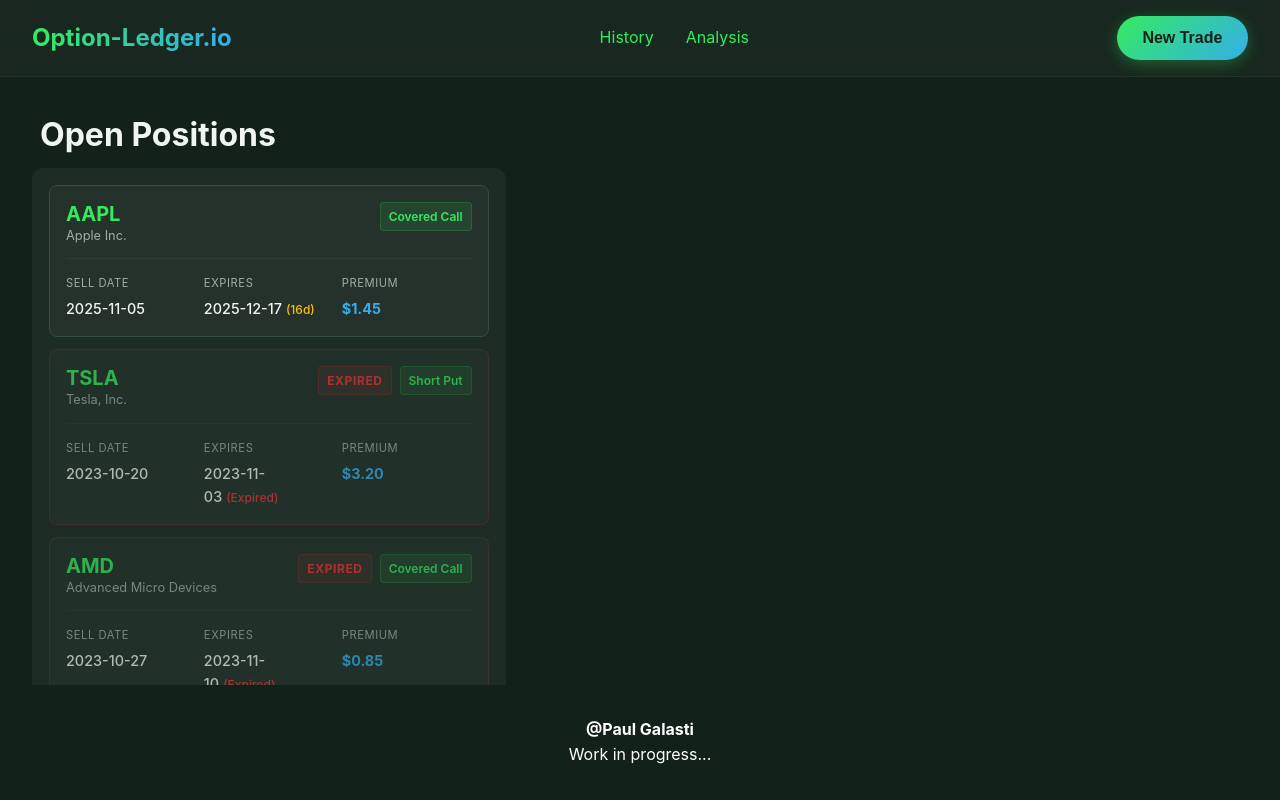
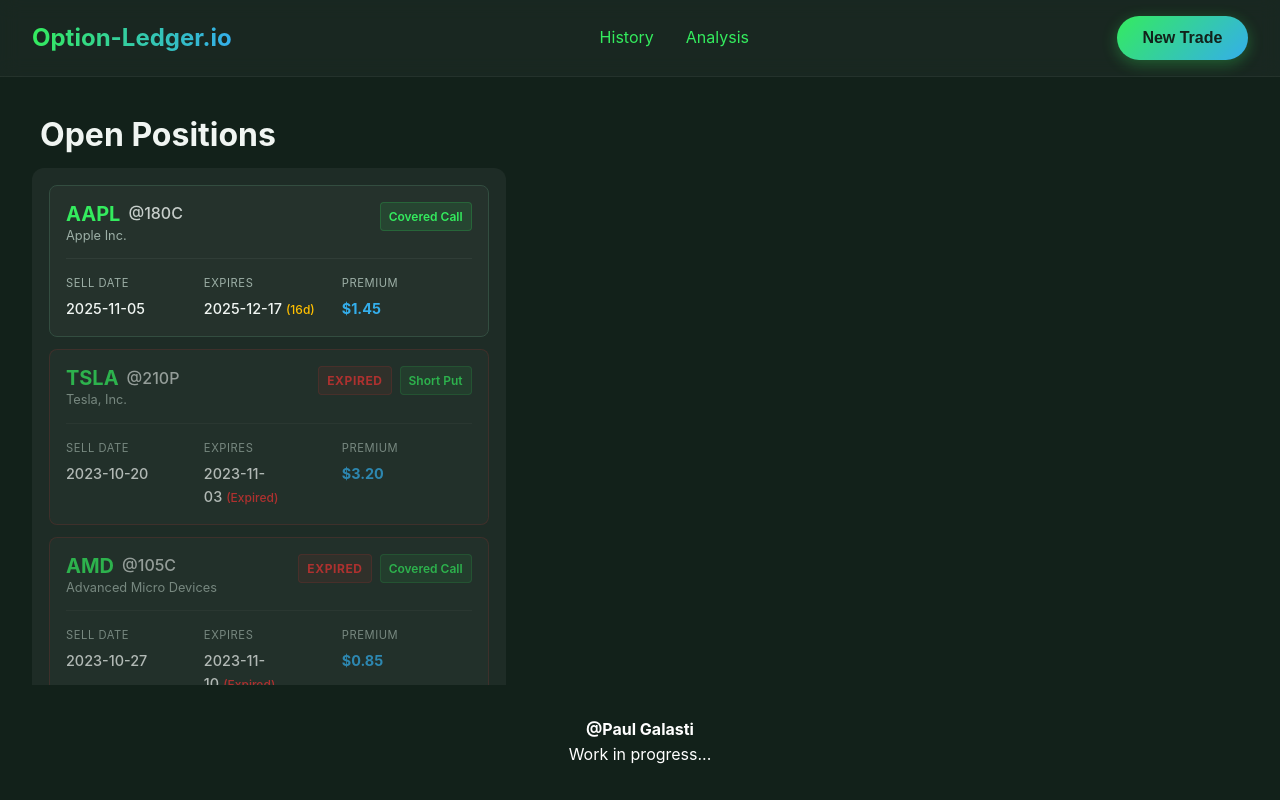
Before and after one commit to pgalasti/option-ledger, a React (Vite) app: page / in a window 1280 px wide. Built offline with nearby package versions, Linux system fonts and the light colour scheme.

Commit message:
Strike price addition

```diff
--- a/src/components/PositionSummary.jsx
+++ b/src/components/PositionSummary.jsx
@@ -1,16 +1,20 @@
 import React from 'react';
 
 const PositionSummary = ({ position }) => {
-    const { symbol, name, type, sellDate, expirationDate, priceSold } = position;
+    const { symbol, name, type, sellDate, expirationDate, priceSold, strikePrice } = position;
 
     const daysUntil = Math.floor((new Date(expirationDate) - new Date()) / (1000 * 60 * 60 * 24));
     const isExpired = daysUntil < 0;
+
+    const strikeSuffix = type.toLowerCase().includes('call') ? 'C' : 'P';
 
     return (
         <div className={`position-summary-card ${isExpired ? 'expired' : ''}`}>
             <div className="position-header">
                 <div className="position-symbol-group">
-                    <h3 className="position-symbol">{symbol}</h3>
+                    <h3 className="position-symbol">
+                        {symbol} <span className="strike-price">@{strikePrice}{strikeSuffix}</span>
+                    </h3>
                     <span className="position-name">{name}</span>
                 </div>
                 <div className="badges-container">
--- a/src/dummyData.js
+++ b/src/dummyData.js
@@ -7,7 +7,8 @@
         type: 'Covered Call',
         sellDate: '2025-11-05',
         expirationDate: '2025-12-17',
-        priceSold: 1.45
+        priceSold: 1.45,
+        strikePrice: 180
     },
     {
         id: 2,
@@ -16,7 +17,8 @@
         type: 'Short Put',
         sellDate: '2023-10-20',
         expirationDate: '2023-11-03',
-        priceSold: 3.20
+        priceSold: 3.20,
+        strikePrice: 210
     },
     {
         id: 3,
@@ -25,7 +27,8 @@
         type: 'Covered Call',
         sellDate: '2023-10-27',
         expirationDate: '2023-11-10',
-        priceSold: 0.85
+        priceSold: 0.85,
+        strikePrice: 105
     },
     {
         id: 4,
@@ -34,7 +37,8 @@
         type: 'Covered Call',
         sellDate: '2023-10-27',
         expirationDate: '2023-11-10',
-        priceSold: 0.85
+        priceSold: 0.85,
+        strikePrice: 105
     },
     {
         id: 5,
@@ -43,6 +47,7 @@
         type: 'Covered Call',
         sellDate: '2023-10-27',
         expirationDate: '2023-11-10',
-        priceSold: 0.85
+        priceSold: 0.85,
+        strikePrice: 105
     }
 ];
--- a/src/modified-valley.green.css
+++ b/src/modified-valley.green.css
@@ -248,6 +248,7 @@
   padding: 1rem;
   margin-bottom: 0.75rem;
   transition: all var(--transition-fast);
+  cursor: pointer;
 }
 
 .position-summary-card:hover {
@@ -275,6 +276,16 @@
   font-weight: 700;
   color: var(--color-primary);
   line-height: 1.2;
+  display: flex;
+  align-items: center;
+  gap: 0.5rem;
+}
+
+.strike-price {
+  font-size: 1rem;
+  color: var(--color-text-main);
+  font-weight: 500;
+  opacity: 0.8;
 }
 
 .position-name {
```
